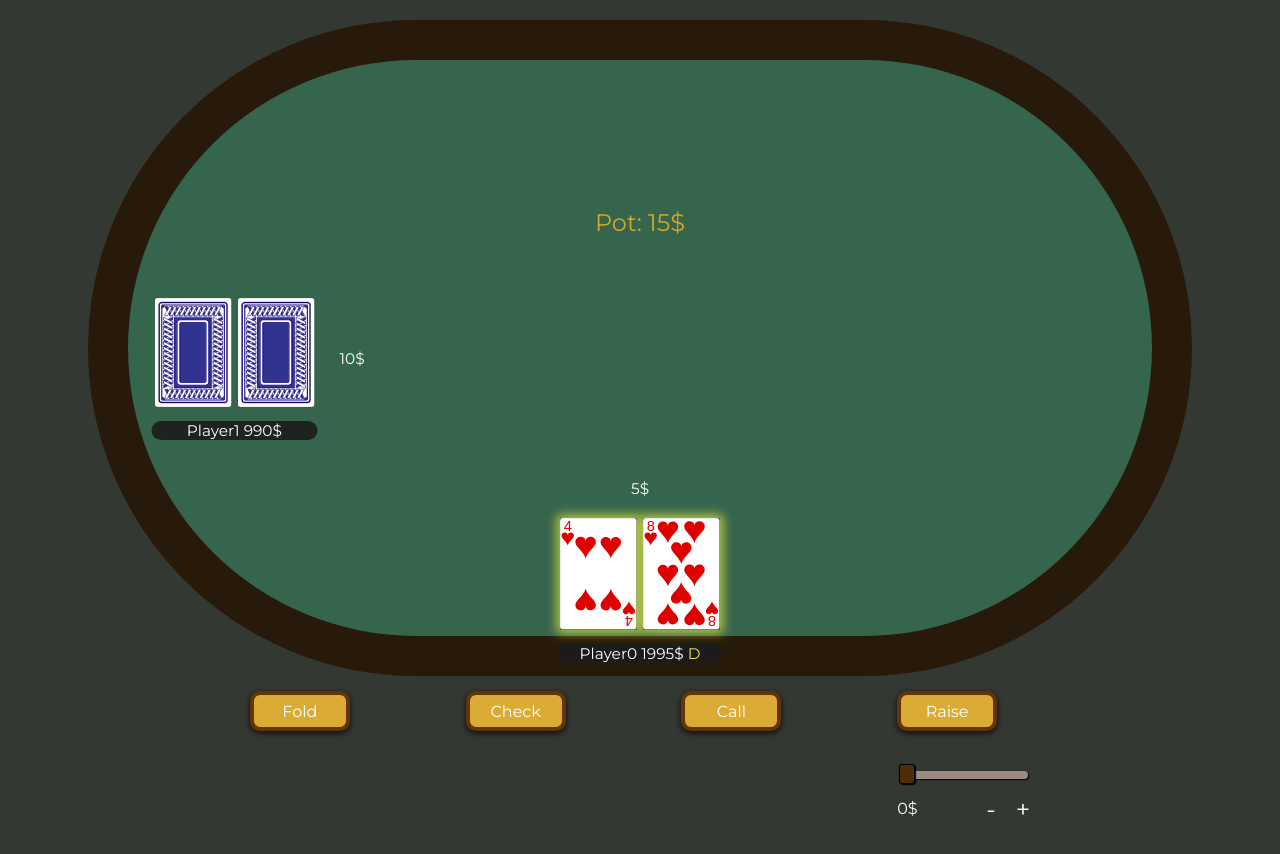
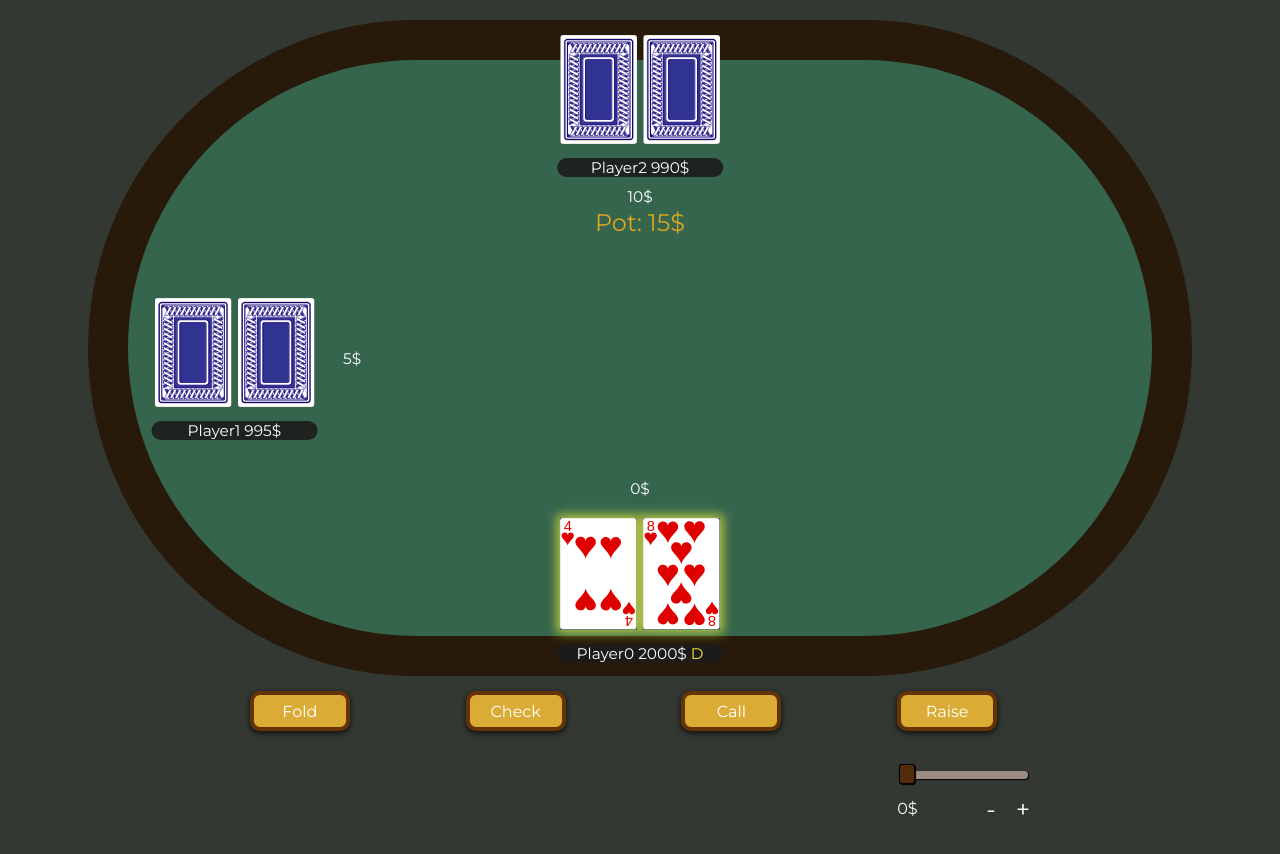
Before and after one commit to ddmuzyk/casino-online, a Next.js app: page /game/poker in a window 1280 px wide. Shown: the top 854 px of the page. Built offline with nearby package versions, Linux system fonts and the light colour scheme.

Commit message:
fixed getArrayOfWinners function

```diff
--- a/lib/poker/poker-logic/functions/evaluation.ts
+++ b/lib/poker/poker-logic/functions/evaluation.ts
@@ -94,7 +94,7 @@ export const getArrayOfWinners = (players: Array<PlayerObject>) => {
   for (let i = 0; i < players.length; i++) {
     let playersHand = players[i].evaledHand as EvaledHand;
 
-    if (!players[i].hasFolded && playersHand.value === highestValue) {
+    if (!players[i].hasFolded && !players[i].out &&playersHand.value === highestValue) {
       highestHands.push(i);
     }
   }
--- a/pages/game/poker.tsx
+++ b/pages/game/poker.tsx
@@ -67,6 +67,7 @@ const Poker = (): JSX.Element => {
   const [isComputerMove, setIsComputerMove] = useState(turn === 0 ? false : true); // Boolean that checks if the computer is making a move
   const [actionVisibility, setActionVisibility] = useState<Array<boolean>>([]); // Boolean that checks if the actions are visible or not
   const [betValue, setBetValue] = useState("0"); // Value of the bet
+  const [numberOfPlayers, setNumberOfPlayers] = useState(3); // Number of players in the game
 
   const abilityToMove = useRef(true); // Ref that checks if the player can move or not
   const biggestBet = useRef<number>(0); // Ref that checks the biggest bet on the table
@@ -252,6 +253,7 @@ const Poker = (): JSX.Element => {
         setPlayers(() => playersCopy);
         resetGameState(playersCopy);
       } else if (!actionIsPossible) {
+        setIsShowdown(() => true);
         console.log('HERE')
         setCardsAreDealt(() => true);
         playersCopy = resetRoundState(playersCopy);
@@ -497,7 +499,7 @@ const Poker = (): JSX.Element => {
   // Function that starts the game
   const initializeGame = (deck: Array<string>) => {
     const newDeck = [...deck]
-    const newPlayers: Array<PlayerObject> = giveBlind(createPlayers(newDeck, 2), smallBlind, currentDealerId as number);
+    const newPlayers: Array<PlayerObject> = giveBlind(createPlayers(newDeck, numberOfPlayers), smallBlind, currentDealerId as number);
     let newTurn = getNextTurn(currentDealerId as number, newPlayers);
     let activePlayers = getNumberOfPlayersInGame(newPlayers);
     if (activePlayers === 2) {
```
